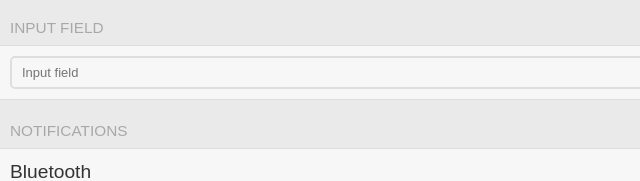
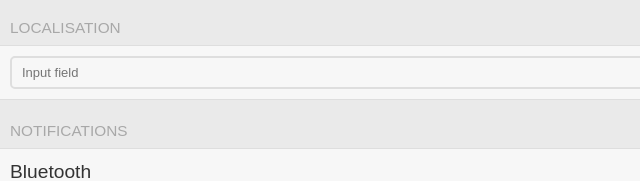
Before and after one commit to gogothegogo/SimpleSquare_Pebble, a plain HTML site: page index.html in a window 1280 px wide. Shown: the part 289-470 px from the top of the page, 0-640 px from the left. Drawn offline with Linux system fonts and the light colour scheme; a script that the page names is missing.

Commit message:
Update index.html

```diff
--- a/index.html
+++ b/index.html
@@ -57,11 +57,11 @@
 </div>
 
 <div class="item-container">
-  <div class="item-container-header">Input Field</div>
+  <div class="item-container-header">Localisation</div>
   <div class="item-container-content">
     <label class="item">
       <div class="item-input-wrapper">
-        <input type="text" class="item-input" name="input-1" placeholder="Input field">
+        <input type="text" class="item-input" name="date" placeholder="Input field">
       </div>
     </label>
   </div>
```
